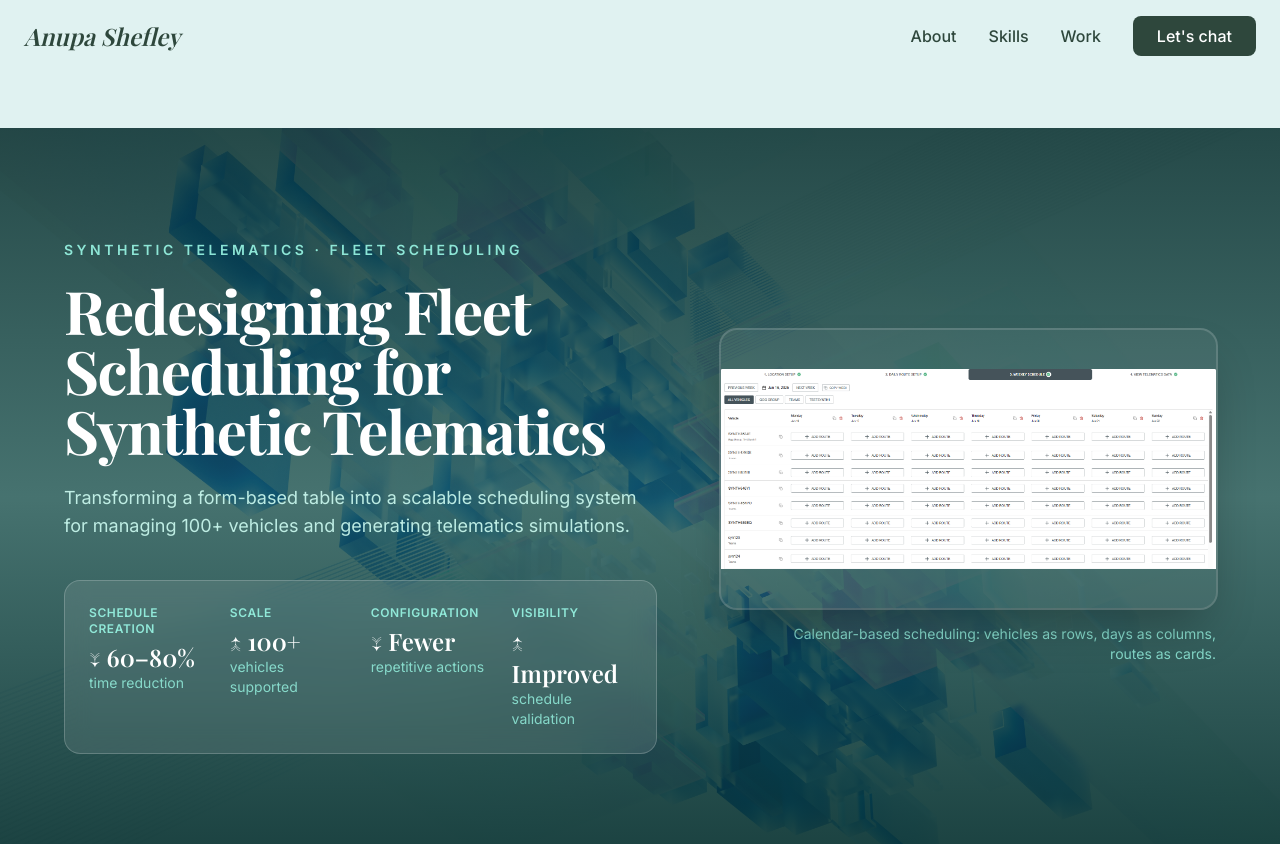
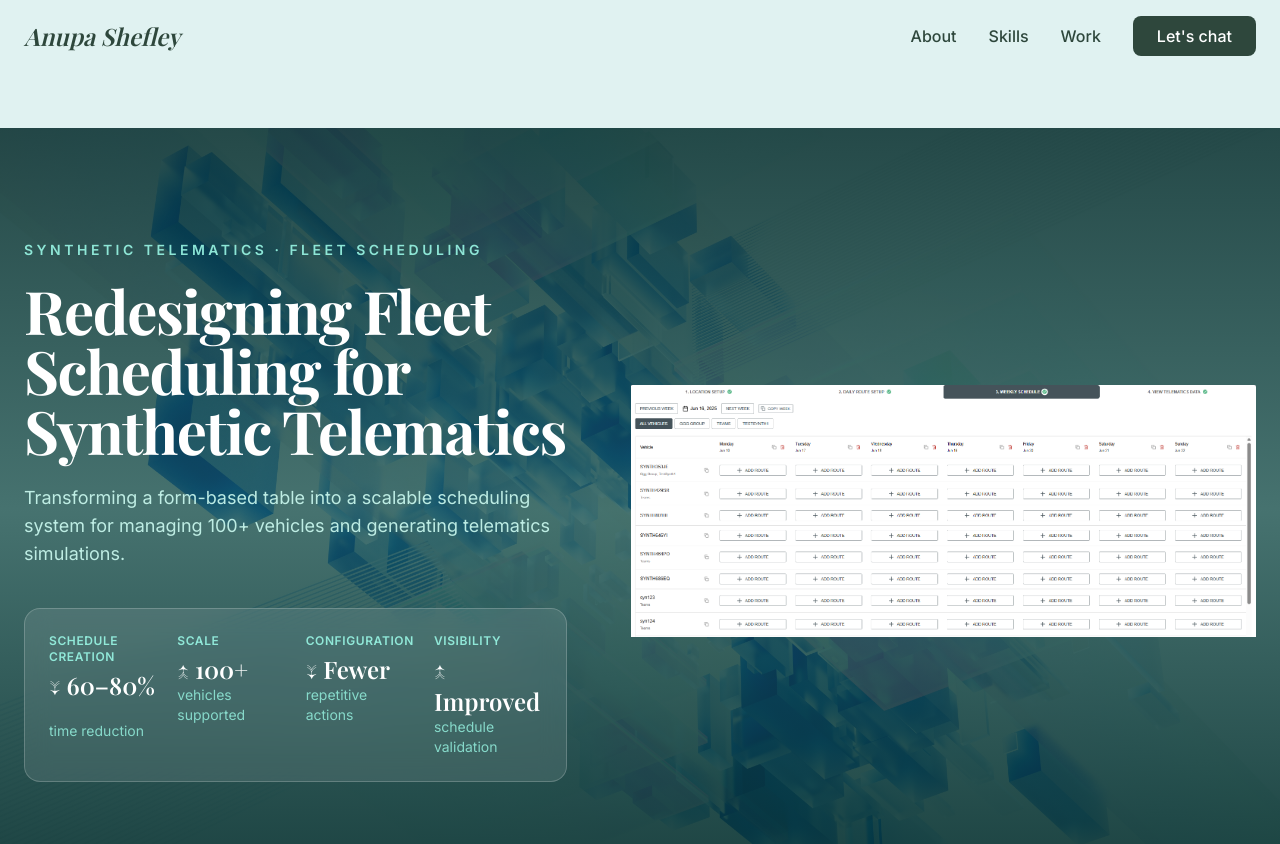
Before and after one commit to AnupaShefley/portfolio, a Next.js app: page /works/synthetics in a window 1280 px wide. Shown: the top 844 px of the page. Built offline with nearby package versions, Linux system fonts and the light colour scheme; a web font is replaced by a local one.

Commit message:
hero section alignment

```diff
--- a/app/works/synthetics/page.tsx
+++ b/app/works/synthetics/page.tsx
@@ -57,7 +57,7 @@ export default function SyntheticsPage() {
           </div>
 
           <div className="container relative z-20 mx-auto px-6 py-16 md:py-24 lg:py-28">
-            <div className="grid lg:grid-cols-[1.2fr_1fr] gap-12 lg:gap-16 items-center max-w-6xl mx-auto">
+            <div className="grid lg:grid-cols-[1fr_1.15fr] gap-12 lg:gap-16 items-center max-w-8xl mx-auto">
               <div>
                 <p className="text-xs md:text-sm font-semibold tracking-[0.25em] uppercase text-teal-200/90 mb-5">
                   Synthetic Telematics · Fleet Scheduling
@@ -70,61 +70,67 @@ export default function SyntheticsPage() {
                   vehicles and generating telematics simulations.
                 </p>
 
-                <dl className="grid grid-cols-2 sm:grid-cols-4 gap-4 md:gap-5 p-5 md:p-6 rounded-2xl bg-white/10 border border-white/20 backdrop-blur-md">
-                  <div>
+                <dl className="grid grid-cols-2 sm:grid-cols-4 gap-4 md:gap-5 p-5 md:p-6 rounded-2xl bg-white/10 border border-white/20 backdrop-blur-md items-stretch">
+                  <div className="flex flex-col">
                     <dt className="text-[10px] md:text-xs uppercase tracking-wider font-semibold text-teal-200/90 mb-1">
                       Schedule creation
                     </dt>
                     <dd className="text-xl md:text-2xl font-serif font-semibold text-white">
                       ↓ 60–80%
                     </dd>
-                    <dd className="text-xs md:text-sm text-teal-200/80">time reduction</dd>
+                    <dd className="text-xs md:text-sm text-teal-200/80 min-h-[2.5rem] flex items-end">
+                      time reduction
+                    </dd>
                   </div>
-                  <div>
+                  <div className="flex flex-col">
                     <dt className="text-[10px] md:text-xs uppercase tracking-wider font-semibold text-teal-200/90 mb-1">
                       Scale
                     </dt>
                     <dd className="text-xl md:text-2xl font-serif font-semibold text-white">
                       ↑ 100+
                     </dd>
-                    <dd className="text-xs md:text-sm text-teal-200/80">vehicles supported</dd>
+                    <dd className="text-xs md:text-sm text-teal-200/80 min-h-[2.5rem] flex items-end">
+                      vehicles supported
+                    </dd>
                   </div>
-                  <div>
+                  <div className="flex flex-col">
                     <dt className="text-[10px] md:text-xs uppercase tracking-wider font-semibold text-teal-200/90 mb-1">
                       Configuration
                     </dt>
                     <dd className="text-xl md:text-2xl font-serif font-semibold text-white">
                       ↓ Fewer
                     </dd>
-                    <dd className="text-xs md:text-sm text-teal-200/80">repetitive actions</dd>
+                    <dd className="text-xs md:text-sm text-teal-200/80 min-h-[2.5rem] flex items-end">
+                      repetitive actions
+                    </dd>
                   </div>
-                  <div>
+                  <div className="flex flex-col">
                     <dt className="text-[10px] md:text-xs uppercase tracking-wider font-semibold text-teal-200/90 mb-1">
                       Visibility
                     </dt>
                     <dd className="text-xl md:text-2xl font-serif font-semibold text-white">
                       ↑ Improved
                     </dd>
-                    <dd className="text-xs md:text-sm text-teal-200/80">schedule validation</dd>
+                    <dd className="text-xs md:text-sm text-teal-200/80 min-h-[2.5rem] flex items-end">
+                      schedule validation
+                    </dd>
                   </div>
                 </dl>
               </div>
 
-              <div className="relative flex flex-col items-center lg:items-end">
-                <div className="relative w-full max-w-lg mx-auto aspect-[16/9] rounded-2xl overflow-hidden ring-2 ring-white/20 shadow-2xl shadow-black/30">
+              <div className="relative flex flex-col items-center lg:items-end justify-center">
+                <div className="relative w-full max-w-2xl mx-auto aspect-[16/9] lg:max-w-none lg:aspect-auto lg:min-h-[480px] lg:w-full">
                   <Image
                     src="/synthetics/hero-syn.png"
                     alt="Synthetic Telematics fleet scheduling interface – calendar-based view with vehicles and routes"
                     fill
-                    className="object-contain bg-white/5"
-                    sizes="(max-width: 1024px) 100vw, 45vw"
+                    className="object-contain"
+                    sizes="(max-width: 1024px) 100vw, 65vw"
                     priority
                     quality={90}
                   />
                 </div>
-                <p className="mt-4 text-xs md:text-sm text-teal-200/80 text-center lg:text-right max-w-md">
-                  Calendar-based scheduling: vehicles as rows, days as columns, routes as cards.
-                </p>
+
               </div>
             </div>
           </div>
```
